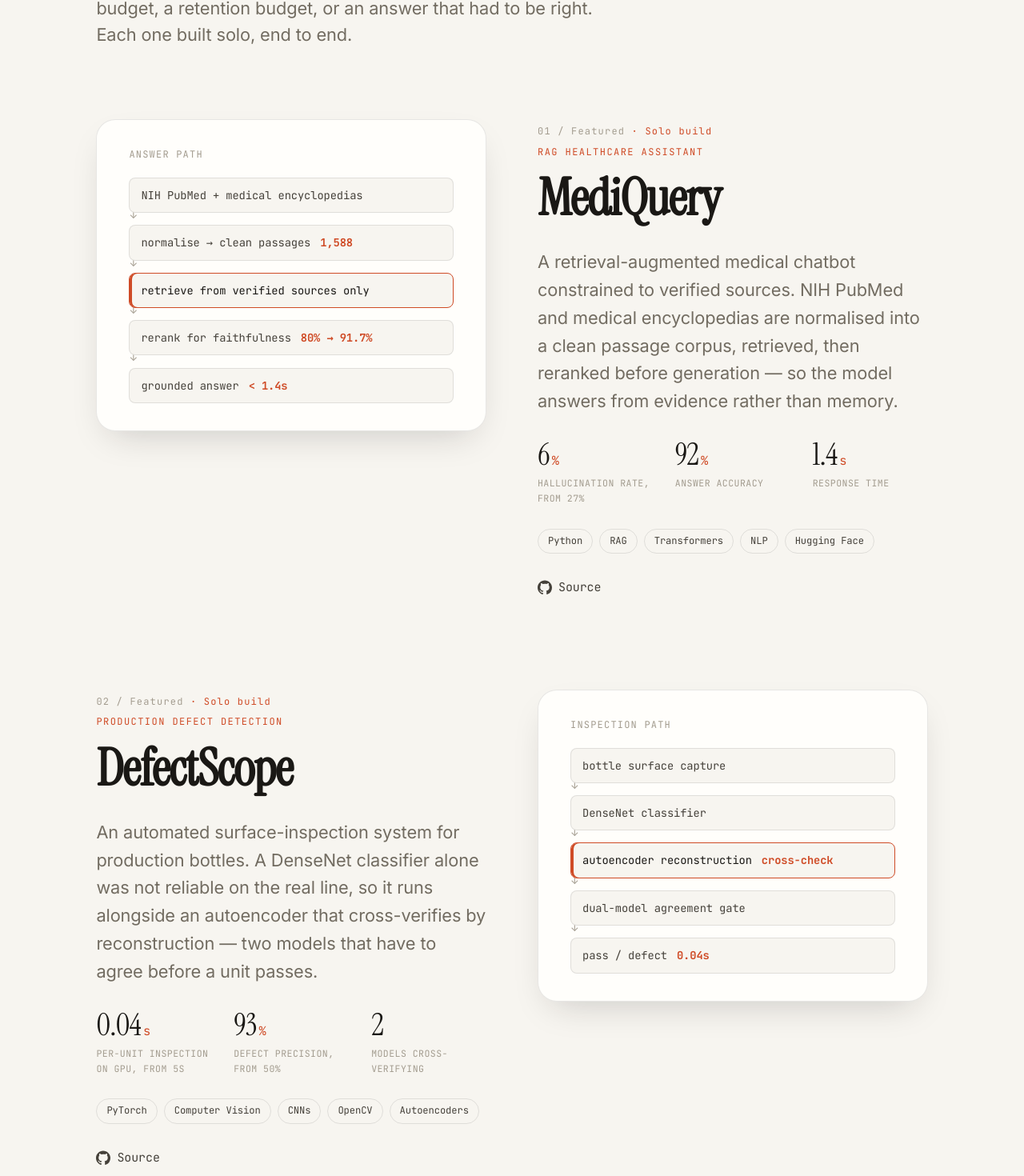
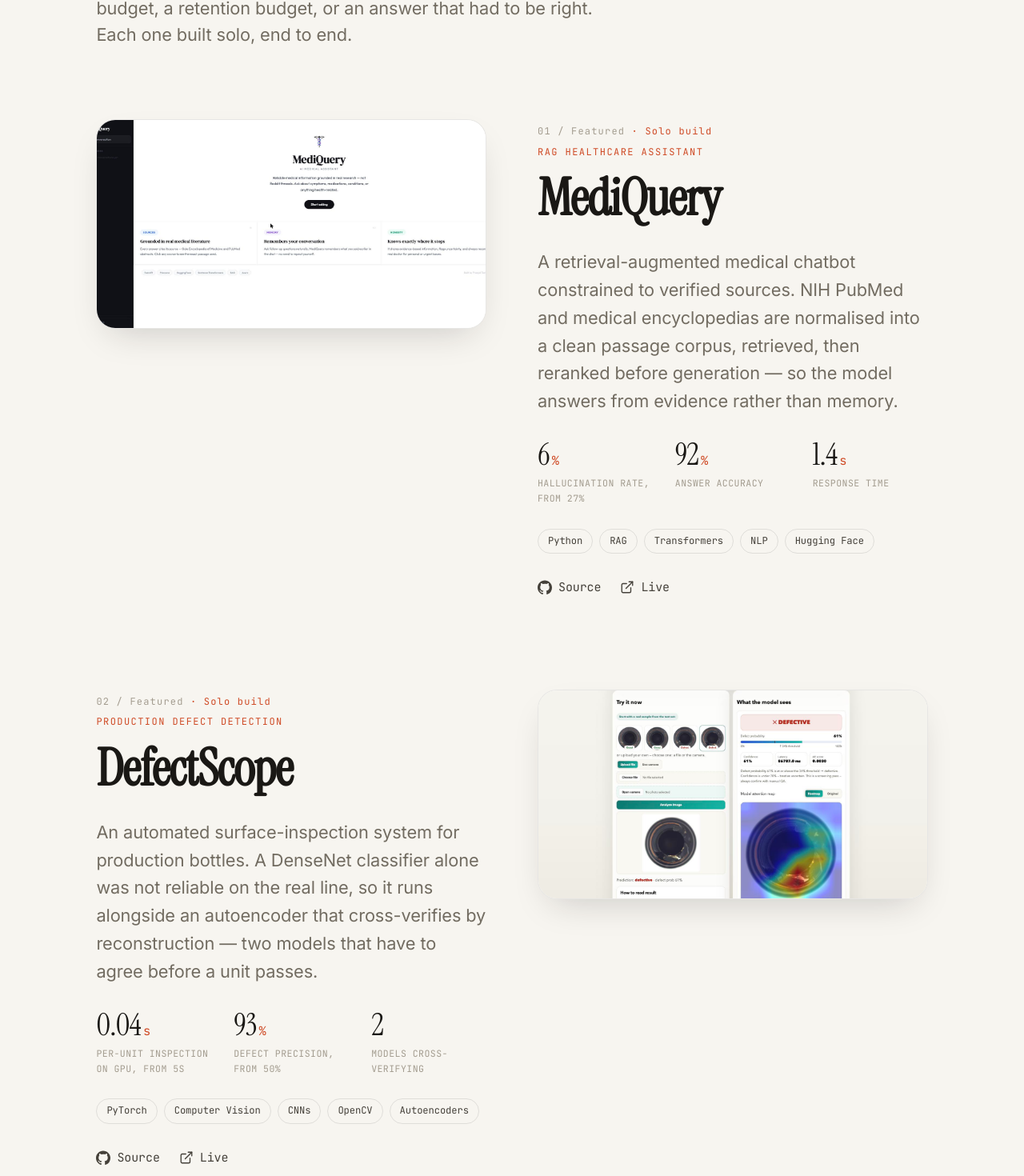
Before and after one commit to pranjalts07/portfolio, a React (Vite) app: page / in a window 1280 px wide. Shown: the part 4169-5639 px from the top of the page at 80% size. Built offline with nearby package versions, Linux system fonts and the light colour scheme.

Commit message:
Link all three live demos with screenshots

```diff
--- a/src/data/profile.js
+++ b/src/data/profile.js
@@ -158,9 +158,10 @@ export const featured = [
       { value: 1.4, suffix: "s", label: "response time" },
     ],
     tags: ["Python", "RAG", "Transformers", "NLP", "Hugging Face"],
+    image: "/projects/mediquery.jpg",
     links: {
       github: "https://github.com/pranjalts07/mediquery",
-      demo: null,
+      demo: "https://mediquery-exxs.onrender.com",
     },
     pipeline: {
       title: "Answer path",
@@ -186,9 +187,10 @@ export const featured = [
       { value: 2, suffix: "", label: "models cross-verifying" },
     ],
     tags: ["PyTorch", "Computer Vision", "CNNs", "OpenCV", "Autoencoders"],
+    image: "/projects/defectscope.jpg",
     links: {
       github: "https://github.com/pranjalts07/defectscope",
-      demo: null,
+      demo: "https://defectscope.onrender.com",
     },
     pipeline: {
       title: "Inspection path",
```
Also changed, not shown: public/projects/defectscope.jpg (added), public/projects/mediquery.jpg (added).
